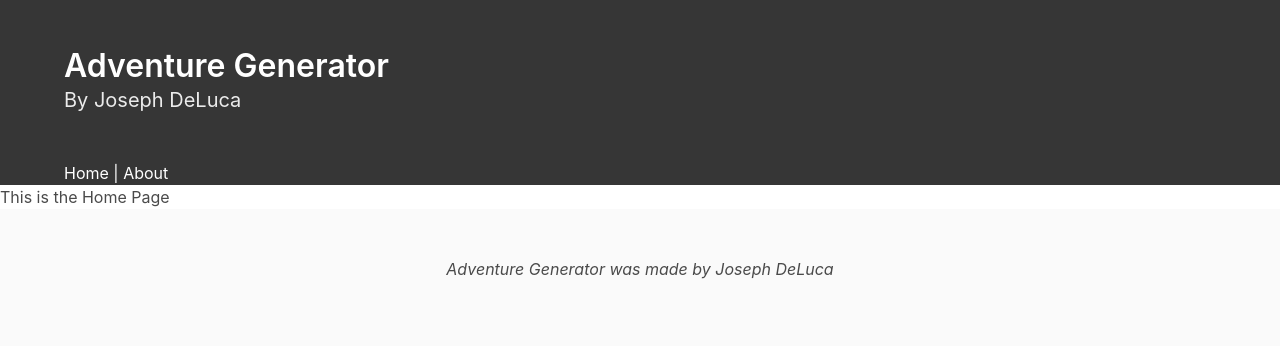
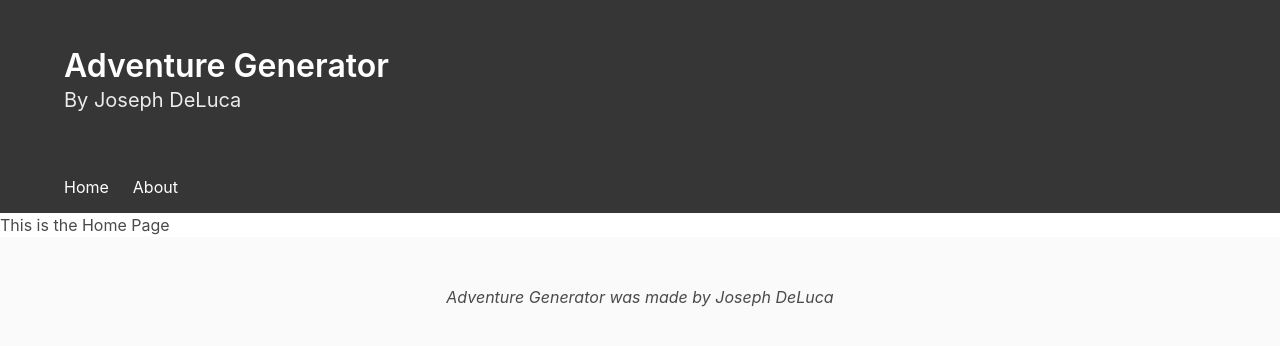
Before and after one commit to DeLucaJ/adventure-generator, a Vue app: page /#/ in a window 1280 px wide. Shown: the top 346 px of the page. Built offline with nearby package versions, Linux system fonts and the light colour scheme.

Commit message:
Adds working Navbar to AppHeader

```diff
--- a/src/components/AppHeader.vue
+++ b/src/components/AppHeader.vue
@@ -13,8 +13,14 @@
     <div class="hero-foot">
       <!-- Needs to be done with proper Buefy Navbar -->
       <div class="container" id="nav">
-        <router-link to="/">Home</router-link> |
-        <router-link to="/about">About</router-link>
+        <!-- <router-link to="/">Home</router-link> |
+        <router-link to="/about">About</router-link> -->
+        <b-navbar>
+          <template slot='start'>
+            <b-navbar-item tag="router-link" :to="{ path: '/'}">Home</b-navbar-item>
+            <b-navbar-item tag="router-link" :to="{ path: '/about'}">About</b-navbar-item>
+          </template>
+        </b-navbar>
       </div>
     </div>
   </section>
```
